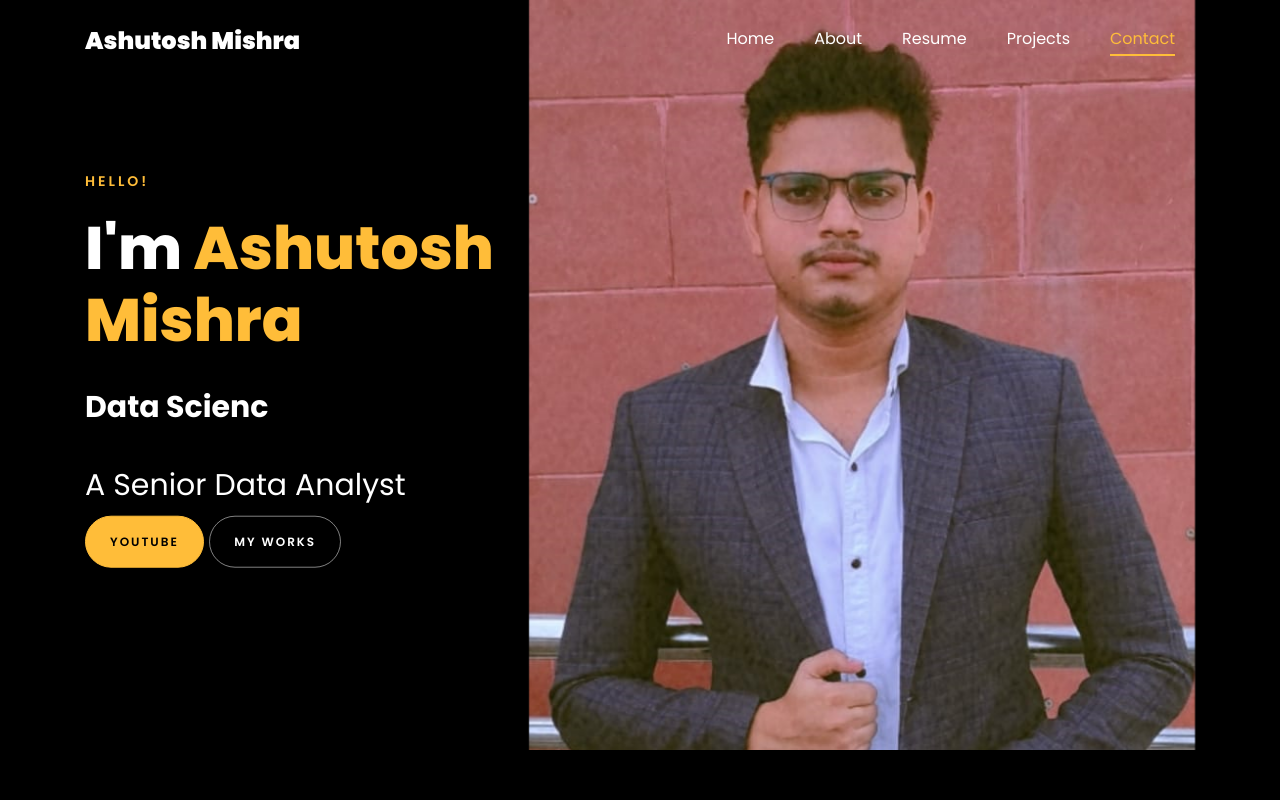
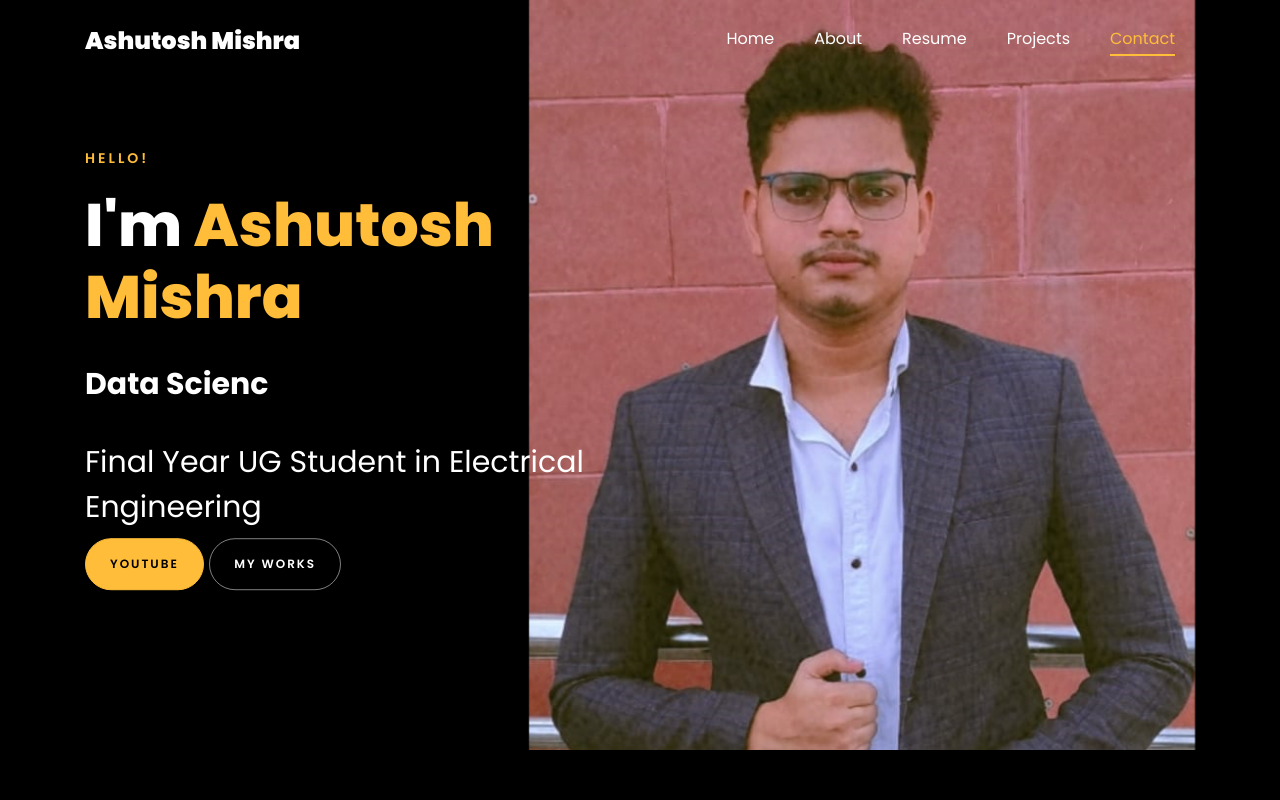
Before and after one commit to ashumishra72/ashutoshmishra.com, a plain HTML site: page index.html in a window 1280 px wide. Shown: the top 800 px of the page. Drawn offline with Linux system fonts and the light colour scheme; files whose address does not match are found by name.

Commit message:
index.html

```diff
--- a/index.html
+++ b/index.html
@@ -187,7 +187,7 @@
 
 						<br>
 						<br>
-			            <h2>A Senior Data Analyst</h2>
+			            <h2>Final Year UG Student in Electrical Engineering</h2>
 						<!-- <h2 class="d-flex" style="margin-bottom: 0">With over 5 years of experience</h2> -->
 						<!-- <br> -->
 			            <p><a href="https://www.youtube.com/@ashutoshmishra9325" class="btn btn-primary py-3 px-4">YouTube</a>
```
